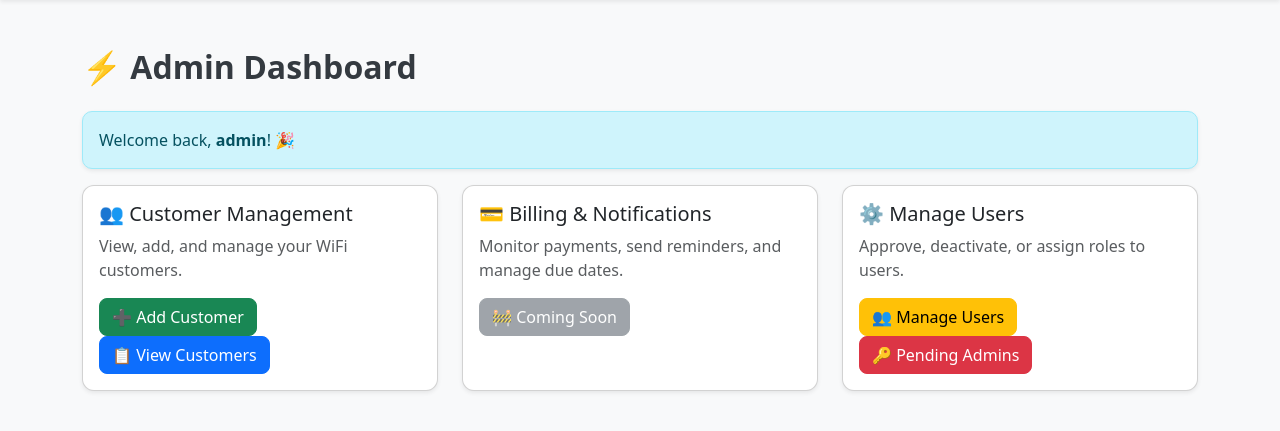
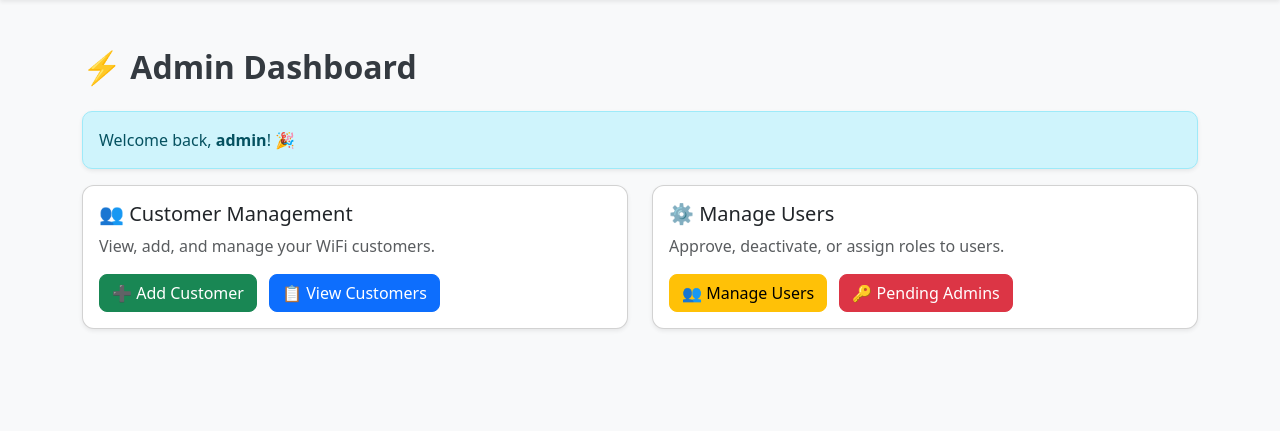
Before and after one commit to sakwasilas/wif_system, a Flask app: page /admin_dashboard in a window 1280 px wide. Shown: the part 57-488 px from the top of the page. Run offline with Flask 3, Linux system fonts and the light colour scheme; the visitor is signed in with stand-in values (Sample User, id 1).

Commit message:
removed billing

```diff
--- a/templates/admin/admin_dashboard.html
+++ b/templates/admin/admin_dashboard.html
@@ -74,15 +74,6 @@
                 </div>
             </div>
 
-            <!-- Billing & Notifications -->
-            <div class="card shadow-sm">
-                <div class="card-body">
-                    <h5 class="card-title">💳 Billing & Notifications</h5>
-                    <p class="card-text text-muted">Monitor payments, send reminders, and manage due dates.</p>
-                    <a href="#" class="btn btn-secondary disabled">🚧 Coming Soon</a>
-                </div>
-            </div>
-
             <!-- Manage Users -->
             {% if session.role == "super_admin" %}
             <div class="card shadow-sm">
```
